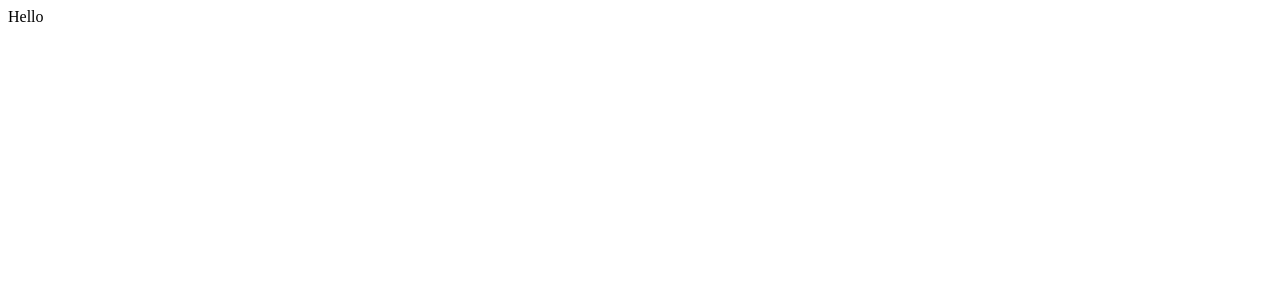
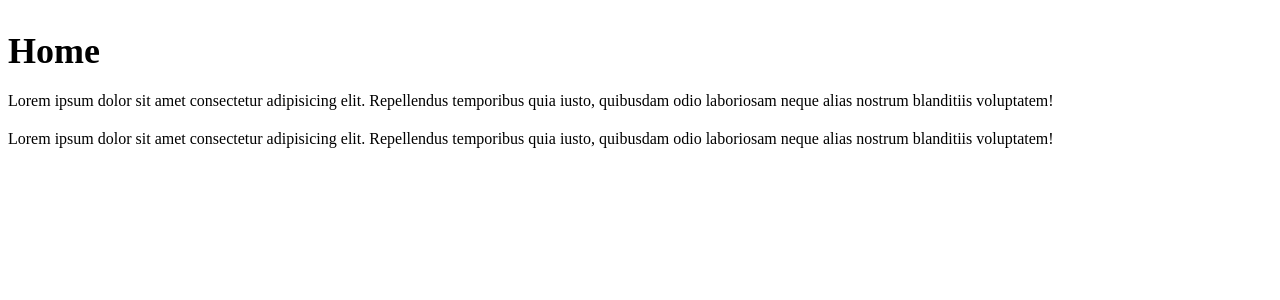
Before and after one commit to NeginSal/Nuxt-Shop, a Nuxt app: page / in a window 1280 px wide. Shown: the top 300 px of the page. Built offline with nearby package versions, Linux system fonts and the light colour scheme.

Commit message:
Adding pages

```diff
--- a/app.vue
+++ /dev/null
@@ -1,5 +0,0 @@
-<template>
-  <div>
-    Hello
-  </div>
-</template>
--- /dev/null
+++ b/pages/about.vue
@@ -0,0 +1,28 @@
+<template>
+    <div>
+      <h2>About</h2>
+      <p>
+        Lorem ipsum dolor sit amet consectetur adipisicing elit. Repellendus
+        temporibus quia iusto, quibusdam odio laboriosam neque alias nostrum
+        blanditiis voluptatem!
+      </p>
+      <p>
+        Lorem ipsum dolor sit amet consectetur adipisicing elit. Repellendus
+        temporibus quia iusto, quibusdam odio laboriosam neque alias nostrum
+        blanditiis voluptatem!
+      </p>
+    </div>
+  </template>
+
+  <script setup>
+  </script>
+
+  <style  scoped>
+  h2 {
+    margin-bottom: 20px;
+    font-size: 36px;
+  }
+  p {
+    margin: 20px 0;
+  }
+  </style>
--- /dev/null
+++ b/pages/index.vue
@@ -0,0 +1,28 @@
+<template>
+  <div>
+    <h2>Home</h2>
+    <p>
+      Lorem ipsum dolor sit amet consectetur adipisicing elit. Repellendus
+      temporibus quia iusto, quibusdam odio laboriosam neque alias nostrum
+      blanditiis voluptatem!
+    </p>
+    <p>
+      Lorem ipsum dolor sit amet consectetur adipisicing elit. Repellendus
+      temporibus quia iusto, quibusdam odio laboriosam neque alias nostrum
+      blanditiis voluptatem!
+    </p>
+  </div>
+</template>
+
+<script setup>
+</script>
+
+<style  scoped>
+h2 {
+  margin-bottom: 20px;
+  font-size: 36px;
+}
+p {
+  margin: 20px 0;
+}
+</style>
--- /dev/null
+++ b/pages/products/index.vue
@@ -0,0 +1,11 @@
+<template>
+  <div>
+    <p>products</p>
+  </div>
+</template>
+
+<script setup>
+</script>
+
+<style scoped>
+</style>
```
